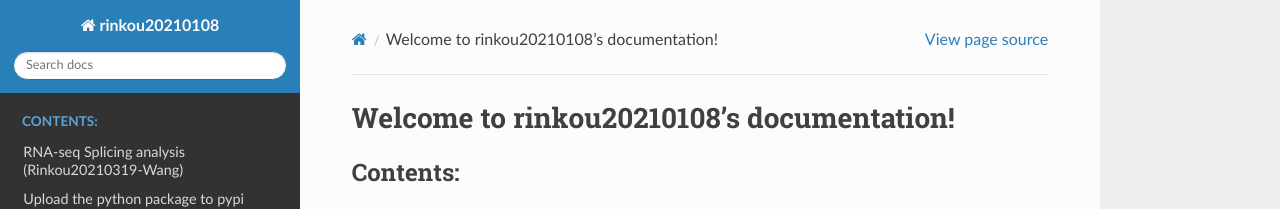
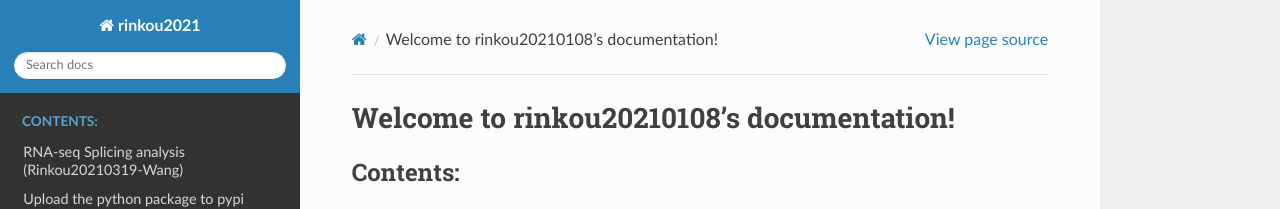
Before and after one commit to wangjk321/rinkou2021, a Sphinx documentation site: the page built from source/index.rst, in a window 1280 px wide. Shown: the top 209 px of the page. Built offline with Sphinx 7.4.7 and the Read the Docs theme 2.0.0, drawn with Linux system fonts in a browser that asks for light colours; pages that are not in the unit, such as notebooks, are missing from menus.

Commit message:
rinkou20210319

```diff
--- /dev/null
+++ b/requirements.txt
@@ -0,0 +1 @@
+sphinx_markdown_tables
--- a/source/conf.py
+++ b/source/conf.py
@@ -17,7 +17,7 @@
 
 # -- Project information -----------------------------------------------------
 
-project = 'rinkou20210108'
+project = 'rinkou2021'
 copyright = '2021, wangjiankang'
 author = 'wangjiankang'
 
```
